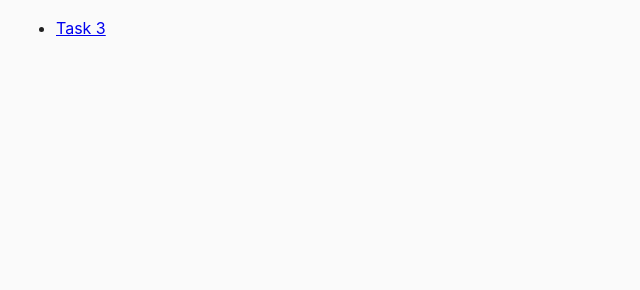
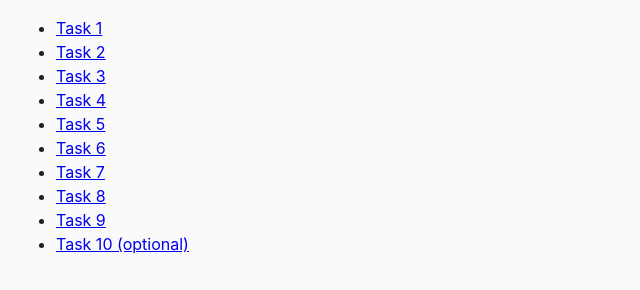
Before and after one commit to ElbrusYusupov/goit-js-hw-06, a plain HTML site: page index.html in a window 1280 px wide. Shown: the whole page, without its empty margins (0-640 px from the left). Drawn offline with Linux system fonts and the light colour scheme.

Commit message:
Выполнен task 3

```diff
--- a/index.html
+++ b/index.html
@@ -9,16 +9,16 @@
   </head>
   <body>
     <ul>
-      <!-- <li><a href="./js/task-01.html">Task 1</a></li> -->
-      <!-- <li><a href="task-02.html">Task 2</a></li> -->
+      <li><a href="./js/task-01.html">Task 1</a></li>
+      <li><a href="task-02.html">Task 2</a></li>
       <li><a href="task-03.html">Task 3</a></li>
-      <!-- <li><a href="task-04.html">Task 4</a></li> -->
-      <!-- <li><a href="task-05.html">Task 5</a></li> -->
-      <!-- <li><a href="task-06.html">Task 6</a></li> -->
-      <!-- <li><a href="task-07.html">Task 7</a></li> -->
-      <!-- <li><a href="task-08.html">Task 8</a></li> -->
-      <!-- <li><a href="task-09.html">Task 9</a></li> -->
-      <!-- <li><a href="task-10.html">Task 10 (optional)</a></li> -->
+      <li><a href="task-04.html">Task 4</a></li>
+      <li><a href="task-05.html">Task 5</a></li>
+      <li><a href="task-06.html">Task 6</a></li>
+      <li><a href="task-07.html">Task 7</a></li>
+      <li><a href="task-08.html">Task 8</a></li>
+      <li><a href="task-09.html">Task 9</a></li>
+      <li><a href="task-10.html">Task 10 (optional)</a></li>
     </ul>
   </body>
 </html>
```
Also changed, not shown: js/task-03.js (+45 -5 lines).
